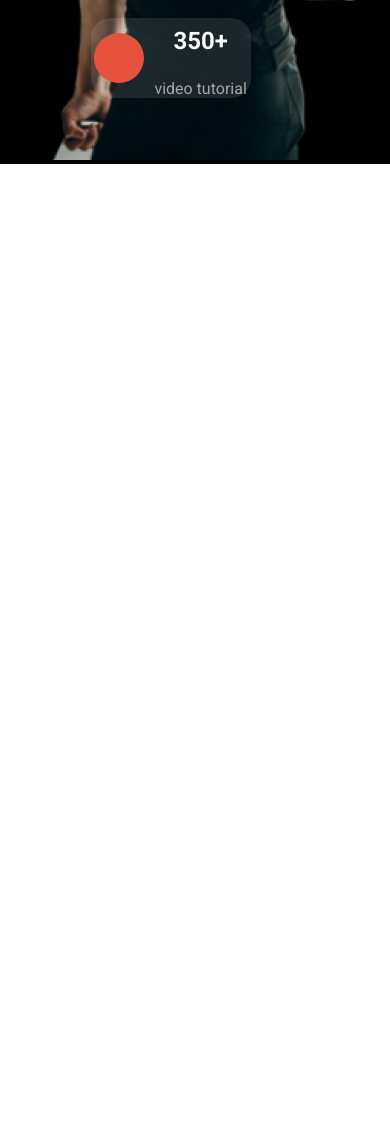
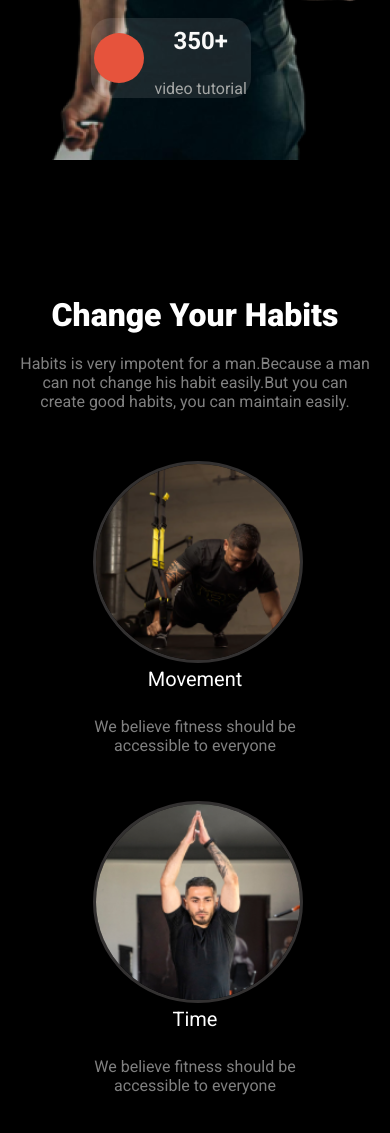
Before and after one commit to Rabbu7/Assignment-02, a plain HTML site: page index.html in a window 390 px wide. Shown: the part 859-1992 px from the top of the page. Before the commit the page ends 1023 px from the top, so only its background shows below. Drawn offline with Linux system fonts and the light colour scheme; a web font is replaced by a local one.

Commit message:
added main section change-habit and made it responsive

```diff
--- a/index.html
+++ b/index.html
@@ -63,7 +63,74 @@
         </div>
       </div>
     </header>
-    <main></main>
+    <main>
+      <section class="change-habit">
+        <div class="primary-width">
+          <div class="change-habit-description">
+            <h3>Change Your Habits</h3>
+            <p>
+              Habits is very impotent for a man.Because a man can not change his
+              habit easily.But you can create good habits, you can maintain
+              easily.
+            </p>
+          </div>
+          <div class="change-habit-images">
+            <div class="image-container">
+              <div><img src="/images/image 3.png" alt="" /></div>
+              <h5>Movement</h5>
+              <p>
+                We believe fitness should be <br />
+                accessible to everyone
+              </p>
+            </div>
+            <div class="image-container">
+              <div><img src="/images/image 2.png" alt="" /></div>
+              <h5>Time</h5>
+              <p>
+                We believe fitness should be <br />
+                accessible to everyone
+              </p>
+            </div>
+            <div class="image-container">
+              <div><img src="/images/image 4.png" alt="" /></div>
+              <h5>Practice</h5>
+              <p>
+                We believe fitness should be <br />
+                accessible to everyone
+              </p>
+            </div>
+            <div class="image-container">
+              <div><img src="/images/image 5.png" alt="" /></div>
+              <h5>Weight Loss</h5>
+              <p>
+                We believe fitness should be <br />
+                accessible to everyone
+              </p>
+            </div>
+          </div>
+        </div>
+      </section>
+      <section class="run-extra">
+        <div class="extra-run-container primary-width">
+          <div class="extra-run-description"></div>
+          <div class="extra-run-image">
+            <h3>
+              Run an Extra <br />
+
+              Mile Easily
+            </h3>
+            <p>
+              We believe fitness should be accessible to everyone, <br />
+              everywhere, regardless of income or access to a gym. With <br />
+              hundreds of professional workouts.
+            </p>
+            <button></button>
+          </div>
+        </div>
+      </section>
+      <section class="bmi"></section>
+      <section class="meet-team"></section>
+    </main>
     <footer></footer>
   </body>
 </html>
--- a/styles/styles.css
+++ b/styles/styles.css
@@ -1,4 +1,6 @@
 @import url("https://fonts.googleapis.com/css2?family=Roboto:ital,wght@0,100;0,300;0,400;0,500;0,700;0,900;1,100;1,300;1,400;1,500;1,700;1,900&display=swap");
+@import url('https://fonts.googleapis.com/css2?family=Grey+Qo&display=swap');
+
 
 body {
   margin: 0%;
@@ -146,6 +148,66 @@ header {
 .left p {
   color: rgba(240, 248, 255, 0.723);
 }
+#font-style-1{
+     font-family: "Grey Qo", cursive;
+     letter-spacing: 9px;
+     font-weight: 500;
+
+}
+
+
+/* change habit styles */
+
+.change-habit{
+     padding: 100px 0;
+     background-color: black;
+}
+.change-habit-description{
+     text-align: center;
+     width: 60%;
+     margin: 0 auto;
+}
+.change-habit-description h3{
+     color: rgba(255, 255, 255, 1);
+     font-size: 3rem;
+     font-weight: 900;
+     margin-bottom: 20px;
+}
+.change-habit-description p{
+     font-size: 1rem;
+     color:rgba(255, 255, 255, .5);
+     margin-bottom: 50px;
+     font-weight: 400;
+}
+.change-habit-images{
+     display: grid;
+     grid-template-columns: repeat(4,1fr);
+}
+.image-container{
+     display: flex;
+     justify-content: center;
+     align-items: center;
+     flex-direction: column;
+}
+.image-container h5{
+     font-size: 1.25rem;
+     color: white;
+     margin: 10px 0;
+     font-weight: 400;
+ }
+ .image-container p{
+     color: rgba(255, 255, 255, .5);
+     font-size: 1rem;
+     text-align: center;
+     font-weight: 400;
+ }
+ .image-container img{
+     width: 100%;
+     height: 100%;
+border: 3px solid rgb(51, 49, 49);
+ border-radius: 50%;
+ }
+
 
 /* responsive media query */
 
@@ -172,4 +234,16 @@ header {
   .btn-2{
      width: 40%;
   }
+  .change-habit-description{
+     width: 100%;
+  }
+  .change-habit-images{
+     grid-template-columns: 1fr;
+  }
+  .change-habit-description h3{
+     font-size: 2rem;
+  }
+  .image-container{
+     margin-bottom: 30px;
+ }
 }
```
